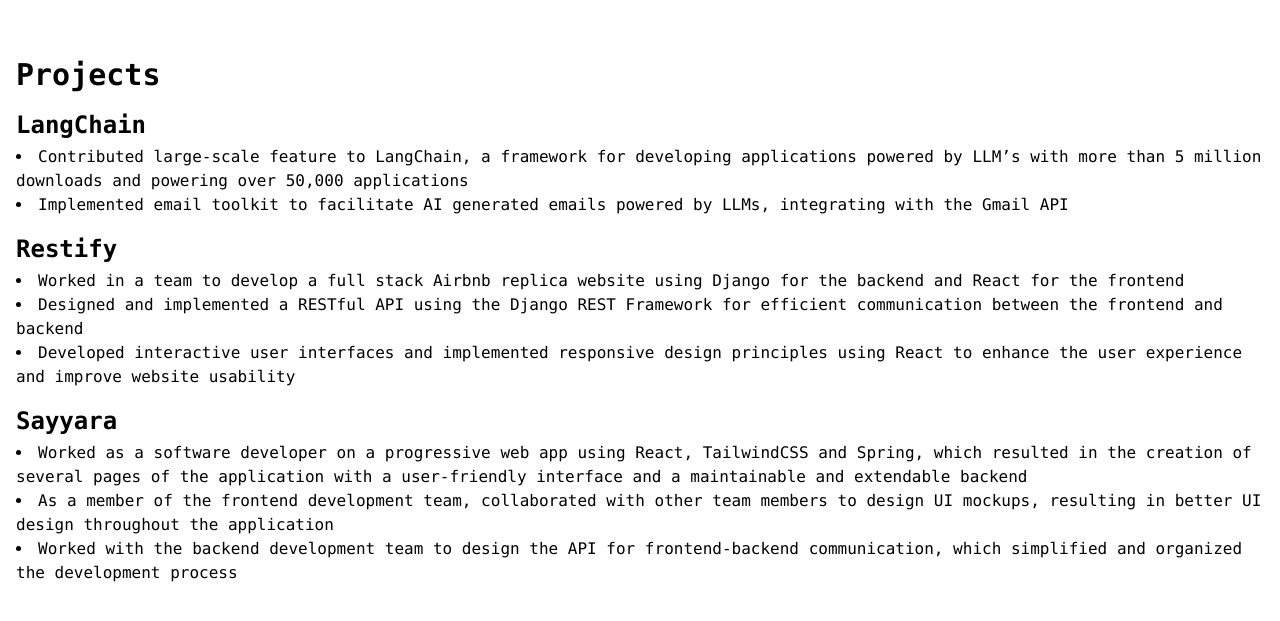
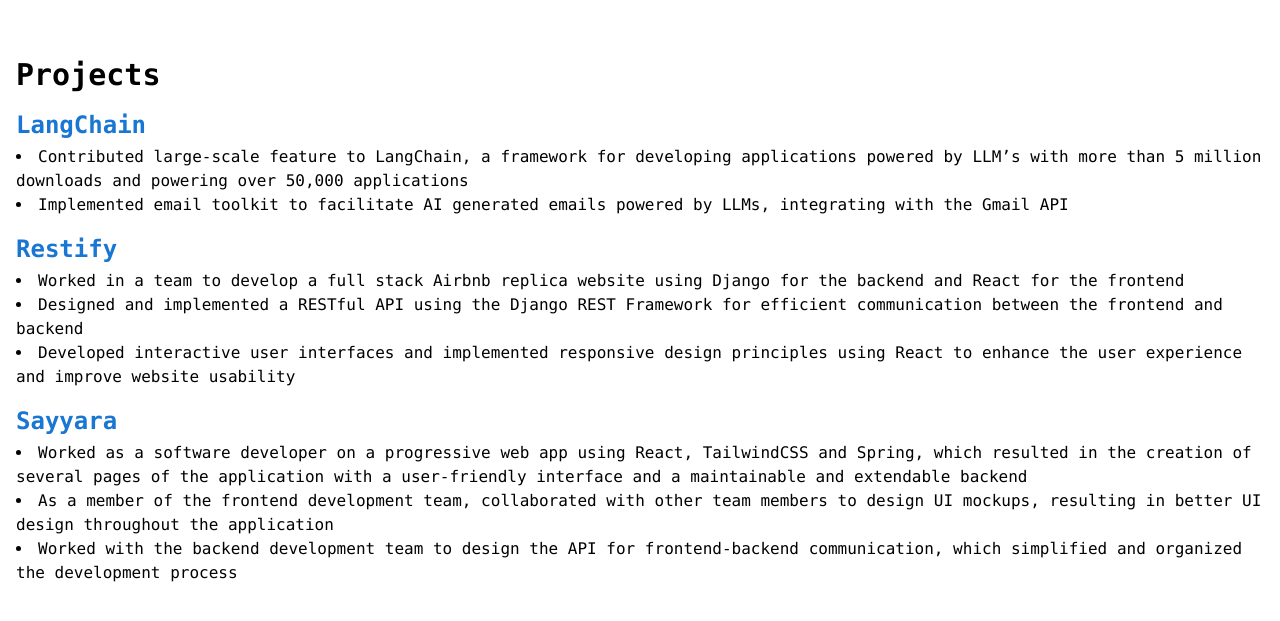
Before and after one commit to saeedahsan/saeedahsan.github.io, a React (Create React App) app: page / in a window 1280 px wide. Shown: the part 1679-2300 px from the top of the page. Built offline with nearby package versions, Linux system fonts and the light colour scheme.

Commit message:
feat: add colour to project links

```diff
--- a/src/pages/Projects/index.tsx
+++ b/src/pages/Projects/index.tsx
@@ -7,6 +7,7 @@
           href="https://github.com/langchain-ai/langchainjs"
           target="_blank"
           rel="noopener noreferrer"
+          className="text-[#1976d2]"
         >
           LangChain{" "}
         </a>
@@ -25,6 +26,7 @@
           href="https://github.com/saeedahsan/Restify"
           target="_blank"
           rel="noopener noreferrer"
+          className="text-[#1976d2]"
         >
           Restify{" "}
         </a>
@@ -47,6 +49,7 @@
           href="https://github.com/saeedahsan/Sayyara"
           target="_blank"
           rel="noopener noreferrer"
+          className="text-[#1976d2]"
         >
           Sayyara{" "}
         </a>
```
